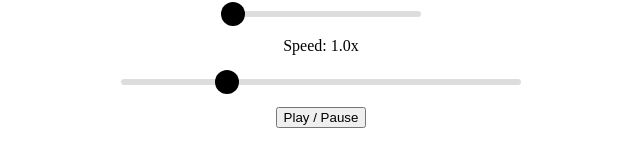
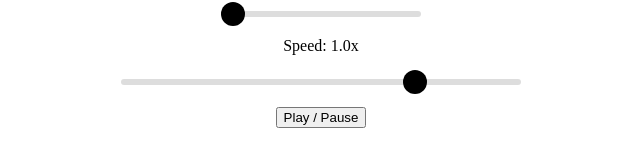
Before and after one commit to TimothyMao/DSC-180A-Playback-Audio, a plain HTML site: page index.html in a window 1280 px wide. Shown: the part 111-257 px from the top of the page, without its empty margins (319-959 px from the left). Drawn offline with Linux system fonts and the light colour scheme.

Commit message:
changed slider value start

```diff
--- a/index.html
+++ b/index.html
@@ -66,7 +66,7 @@
 
     <p>Speed: <span id="speedValue">1.0</span>x</p>
 
-    <input type="range" id="speedControl" min="-2.0" max="2.0" step="0.01" value="-1.0">
+    <input type="range" id="speedControl" min="-2.0" max="2.0" step="0.01" value="1.0">
 
     <br><br>
     <button id="playButton">Play / Pause</button>
```
